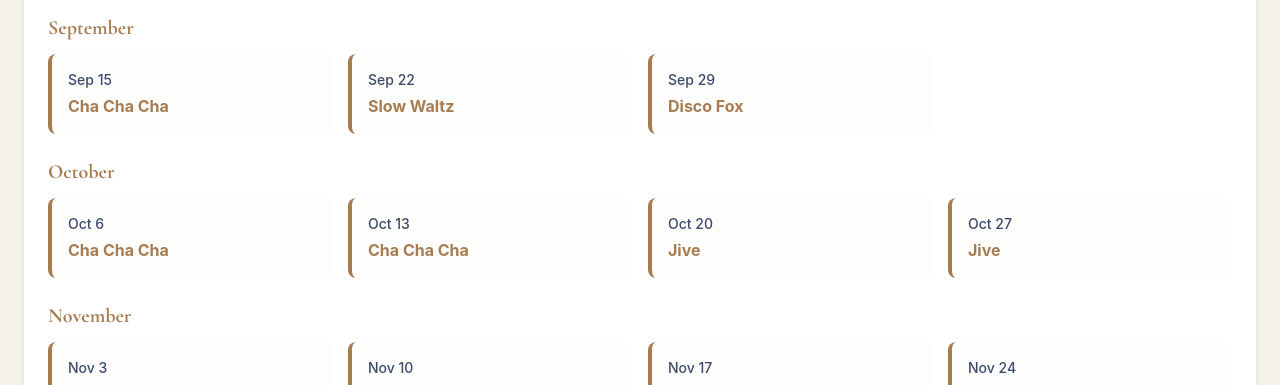
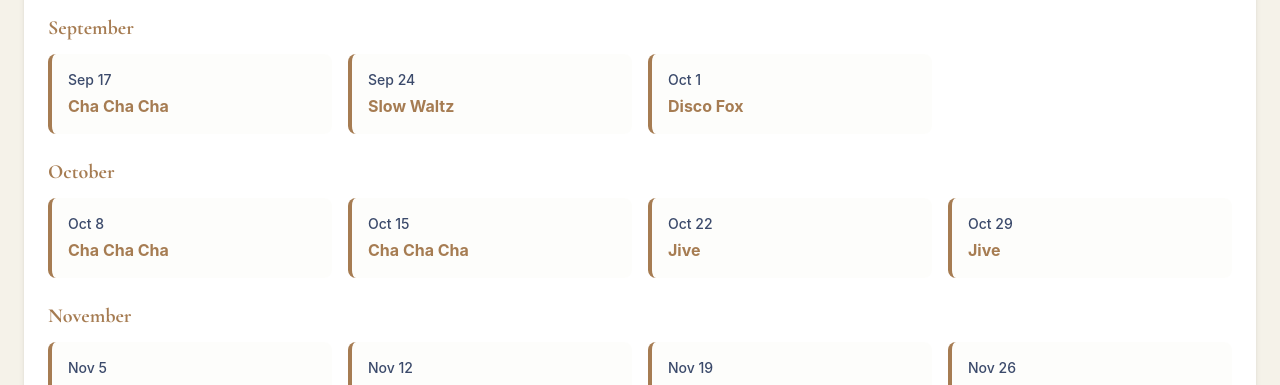
Before and after one commit to absolute-xero7/Ballroom-Dance-Website, a React (Create React App) app: page /events in a window 1280 px wide. Shown: the part 410-795 px from the top of the page. Built offline with nearby package versions, Linux system fonts and the light colour scheme.

Commit message:
Wednesdays instead of Mondays

```diff
--- a/src/components/ClassSchedule.js
+++ b/src/components/ClassSchedule.js
@@ -6,28 +6,28 @@ const fallSchedule = [
         month: 'September',
         // note: 'All September lessons are free to try!',
         classes: [
-            { date: 'Sep 15', name: 'Cha Cha Cha' },
-            { date: 'Sep 22', name: 'Slow Waltz' },
-            { date: 'Sep 29', name: 'Disco Fox' },
+            { date: 'Sep 17', name: 'Cha Cha Cha' },
+            { date: 'Sep 24', name: 'Slow Waltz' },
+            { date: 'Oct 1', name: 'Disco Fox' },
         ],
     },
     {
         month: 'October',
         // note: 'Membership required to attend.',
         classes: [
-            { date: 'Oct 6', name: 'Cha Cha Cha' },
-            { date: 'Oct 13', name: 'Cha Cha Cha' },
-            { date: 'Oct 20', name: 'Jive' },
-            { date: 'Oct 27', name: 'Jive' },
+            { date: 'Oct 8', name: 'Cha Cha Cha' },
+            { date: 'Oct 15', name: 'Cha Cha Cha' },
+            { date: 'Oct 22', name: 'Jive' },
+            { date: 'Oct 29', name: 'Jive' },
         ],
     },
     {
         month: 'November',
         classes: [
-            { date: 'Nov 3', name: 'Slow Waltz' },
-            { date: 'Nov 10', name: 'Vienna Waltz' },
-            { date: 'Nov 17', name: 'Vienna Waltz' },
-            { date: 'Nov 24', name: 'Grand Recap' },
+            { date: 'Nov 5', name: 'Slow Waltz' },
+            { date: 'Nov 12', name: 'Vienna Waltz' },
+            { date: 'Nov 19', name: 'Vienna Waltz' },
+            { date: 'Nov 26', name: 'Grand Recap' },
         ],
     },
 ];
--- a/src/data/eventsData.js
+++ b/src/data/eventsData.js
@@ -3,7 +3,7 @@ export const eventsData = [
     {
         id: 1,
         title: "Masquerade Ball",
-        date: "Dec 15, 2025",
+        date: "Dec 17, 2025",
         time: "6:00 PM - 9:00 PM",
         location: "TBA",
         description: "Join us for a magical evening of dance, mystery, and elegance at our annual Masquerade Ball. Dress in your finest attire and don't forget your mask! The night will feature a mix of ballroom dances and snacks",
```
